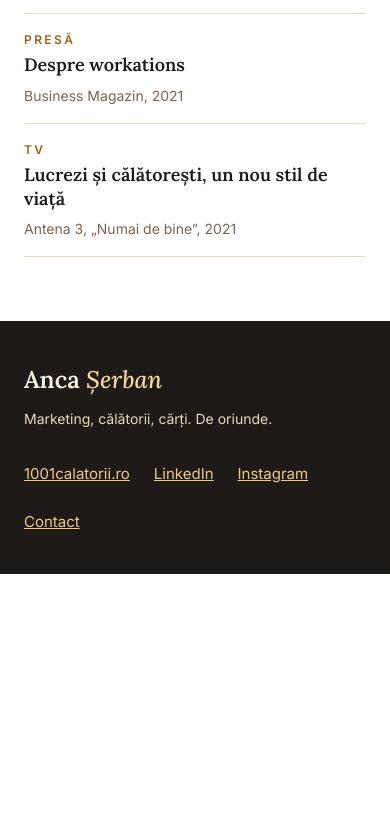
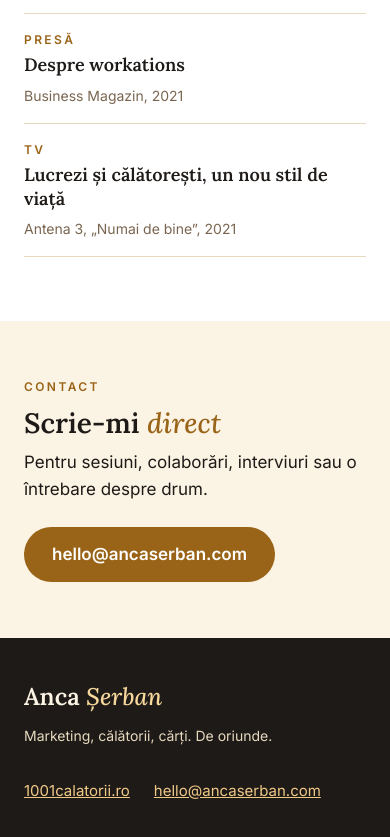
Before and after one commit to ancarserban/ancaserban.com, a plain HTML site: page index.html in a window 390 px wide. Shown: the part 7577-8414 px from the top of the page. Before the commit the page ends 8151 px from the top, so only its background shows below. Drawn offline with Linux system fonts and the light colour scheme.

Commit message:
Secțiune de contact cu hello@ancaserban.com
Co-Authored-By: Claude Opus 5.5 <noreply@anthropic.com>
Claude-Session: https://claude.ai/code/session_01DJH2K1FcdyN4b1wA33JBja

```diff
--- a/index.html
+++ b/index.html
@@ -38,6 +38,7 @@ html{scroll-behavior:smooth}
 <a href="#curs" class="nav-link" style="color: #1e1a17; text-decoration: none">Cursuri</a>
 <a href="#interviuri" class="nav-link" style="color: #1e1a17; text-decoration: none">Interviuri</a>
 <a href="#despre" class="nav-link" style="color: #1e1a17; text-decoration: none">Despre</a>
+<a href="#contact" class="nav-link" style="color: #1e1a17; text-decoration: none">Contact</a>
 <a href="#lista" style="background: #1e1a17; color: #fbf3e4; text-decoration: none; padding: 10px 20px; border-radius: 999px; min-height: 44px; box-sizing: border-box; display: inline-flex; align-items: center">Sesiunea din 4 dec</a>
 </nav>
 </div>
@@ -244,6 +245,17 @@ html{scroll-behavior:smooth}
 </div>
 </section>
 
+<section id="contact" aria-labelledby="contact-titlu" style="background: #fbf3e4">
+<div style="max-width: 1200px; margin: 0 auto; padding: 56px 24px; display: flex; flex-wrap: wrap; align-items: center; justify-content: space-between; gap: 24px">
+<div style="flex: 999 1 420px; min-width: 0; display: flex; flex-direction: column; gap: 10px">
+<p style="margin: 0; font-size: 12px; font-weight: 600; letter-spacing: 0.2em; color: #9a6418">CONTACT</p>
+<h2 id="contact-titlu" style="margin: 0; font-family: Lora, Georgia, serif; font-weight: 600; font-size: clamp(28px, 4vw, 36px); line-height: 1.15">Scrie-mi <span style="font-style: italic; font-weight: 500; color: #9a6418">direct</span></h2>
+<p style="margin: 0; font-size: 17px; color: #1e1a17">Pentru sesiuni, colaborări, interviuri sau o întrebare despre drum.</p>
+</div>
+<a href="mailto:hello@ancaserban.com" style="background: #9a6418; color: #ffffff; text-decoration: none; font-weight: 600; font-size: 17px; padding: 14px 28px; border-radius: 999px; min-height: 48px; box-sizing: border-box; display: inline-flex; align-items: center">hello@ancaserban.com</a>
+</div>
+</section>
+
 <footer style="background: #1e1a17; color: #fbf3e4">
 <div style="max-width: 1200px; margin: 0 auto; padding: 40px 24px; display: flex; flex-wrap: wrap; justify-content: space-between; gap: 32px; align-items: flex-start">
 <div style="display: flex; flex-direction: column; gap: 8px">
@@ -252,9 +264,7 @@ html{scroll-behavior:smooth}
 </div>
 <nav aria-label="Linkuri în subsol" style="display: flex; flex-wrap: wrap; gap: 24px; font-size: 15px">
 <a href="https://www.1001calatorii.ro" style="color: #f0c987">1001calatorii.ro</a>
-<a href="#" style="color: #f0c987">LinkedIn</a>
-<a href="#" style="color: #f0c987">Instagram</a>
-<a href="#" style="color: #f0c987">Contact</a>
+<a href="mailto:hello@ancaserban.com" style="color: #f0c987">hello@ancaserban.com</a>
 </nav>
 </div>
 </footer>
```
